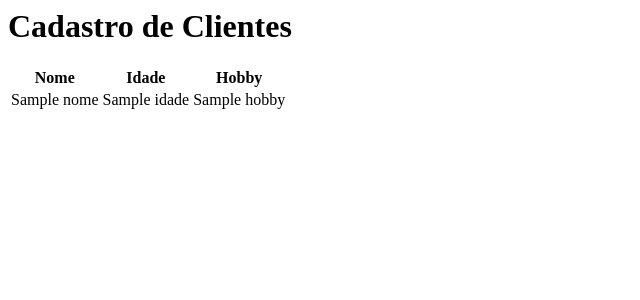
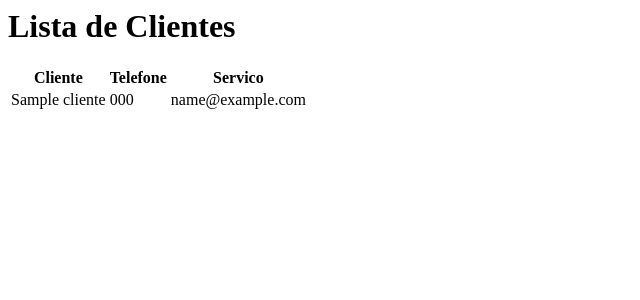
Before and after one commit to sergioBugaia/projeto_gleocar, a Django app: template projeto_oficina/cliente/templates/oficina/clientes.html in a window 1280 px wide. Shown: the top 300 px of the page, without its empty margins (0-640 px from the left). Run offline with Django 4.2, Linux system fonts and the light colour scheme; tables that the repository leaves empty hold one stand-in row (values such as "Sample post"); the template is opened without the code that fills it: values that come from a table or form of the project are taken from there, most other values are stand-ins (such as "Sample title", 1, 10 or a date in 2020).

Commit message:
construindo a listagem de clientes

```diff
--- a/projeto_oficina/cliente/templates/oficina/clientes.html
+++ b/projeto_oficina/cliente/templates/oficina/clientes.html
@@ -1,14 +1,18 @@
 <div>
-    <h1>Cadastro de Clientes</h1>
+    <h1>Lista de Clientes</h1>
     <table>
-        <th>Nome</th>
-        <th>Idade</th>
-        <th>Hobby</th>
         <tr>
-            <td>{{nome}}</td>
-            <td>{{idade}}</td>
-            <td>{{hobby}}</td>
+            <th>Cliente</th>
+            <th>Telefone</th>
+            <th>Servico</th>
+        </tr>
+        {% for dado in dados %}
+        <tr>
+            <td>{{dado.cliente_nome}}</td>
+            <td>{{dado.cliente_telefone}}</td>
+            <td>{{dado.cliente_email}}</td>
 
         </tr>
+        {% endfor %}
     </table>
 </div>
--- a/projeto_oficina/projeto_oficina/urls.py
+++ b/projeto_oficina/projeto_oficina/urls.py
@@ -18,10 +18,12 @@ from django.urls import path
 from cliente import views
 from cliente import views as views_registrado
 
+
 urlpatterns = [
     path('admin/', admin.site.urls),
-    path('',views.pagina_inicial),
+    path('',views.lista_cliente),
     path('novo/', views.novo_cliente, name='novo_cliente'),
-    path('registrado/', views_registrado.cliente_registrado, name='cliente_registrado')
+    #path('registrado/', views_registrado.cliente_registrado, name='cliente_registrado'),
+
 
 ]
```
Also changed, not shown: projeto_oficina/cliente/views.py (+7 -0 lines).
